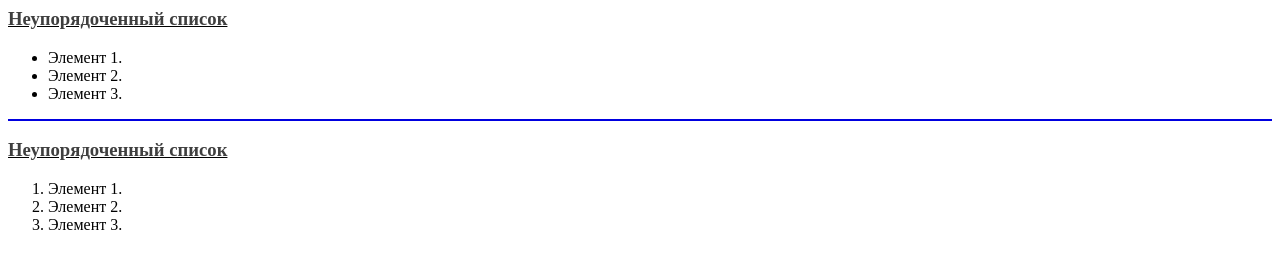
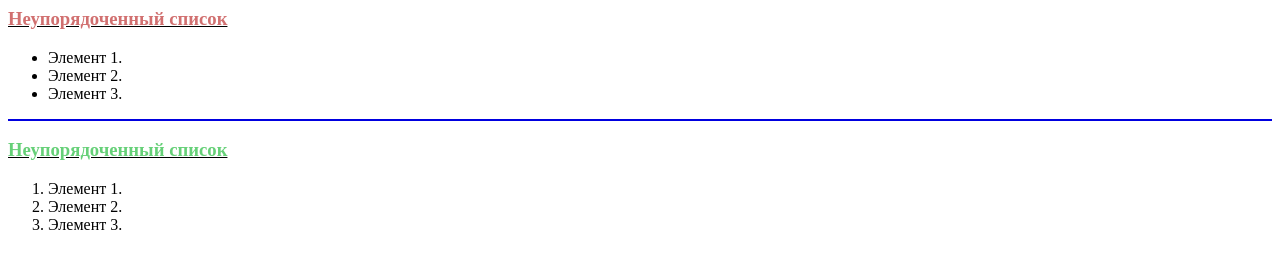
Before and after one commit to DzhanuzakovB/welcome, a plain HTML site: page index.html in a window 1280 px wide. Drawn offline with Linux system fonts and the light colour scheme.

Commit message:
changed colour

```diff
--- a/index.html
+++ b/index.html
@@ -3,14 +3,14 @@
     <TITLE>Пример упорядоченных и неупорядоченных списков</TITLE>
     </HEAD>
     <BODY>
-    <H3><U><span style="color: #000000c0;">Неупорядоченный список</span></U></H3>
+    <H3><U><span style="color: #c24141c0;">Неупорядоченный список</span></U></H3>
     <UL>
     <LI>Элемент 1.
     <LI>Элемент 2.
     <LI>Элемент 3.
     </UL>
     <HR color=”lime”>
-    <H3><U><span style="color: #000000c0;">Неупорядоченный список</span></U></H3>
+    <H3><U><span style="color: #34c04cc0;">Неупорядоченный список</span></U></H3>
     <OL>
     <LI>Элемент 1.
     <LI>Элемент 2.
```
